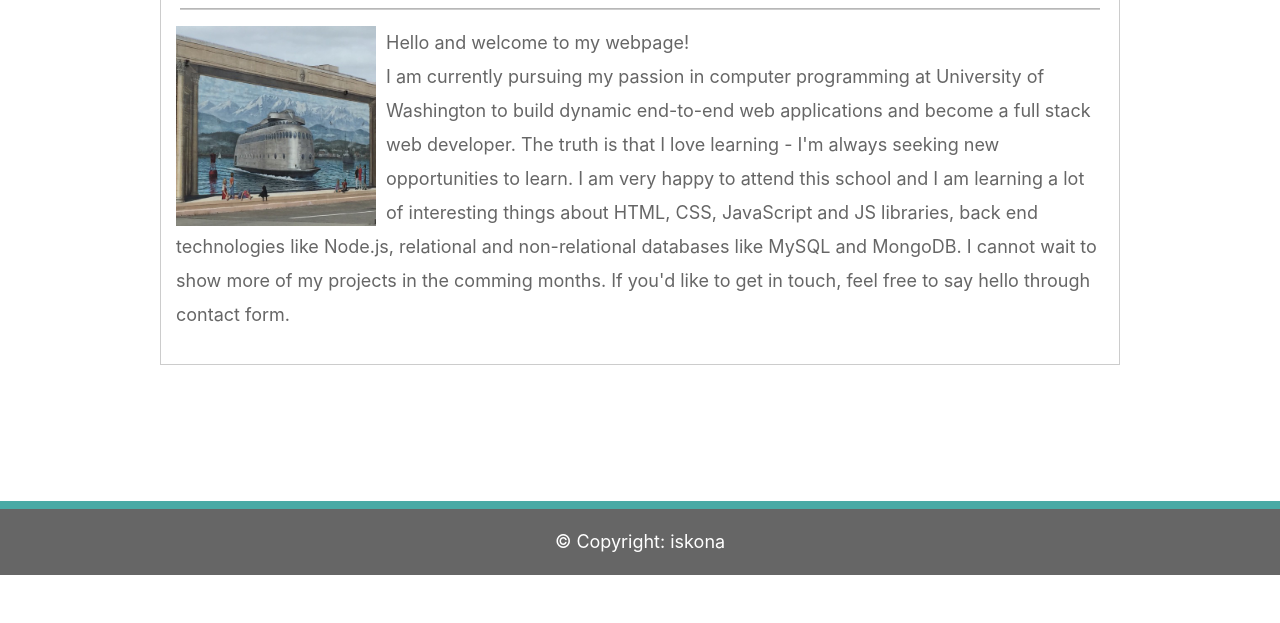
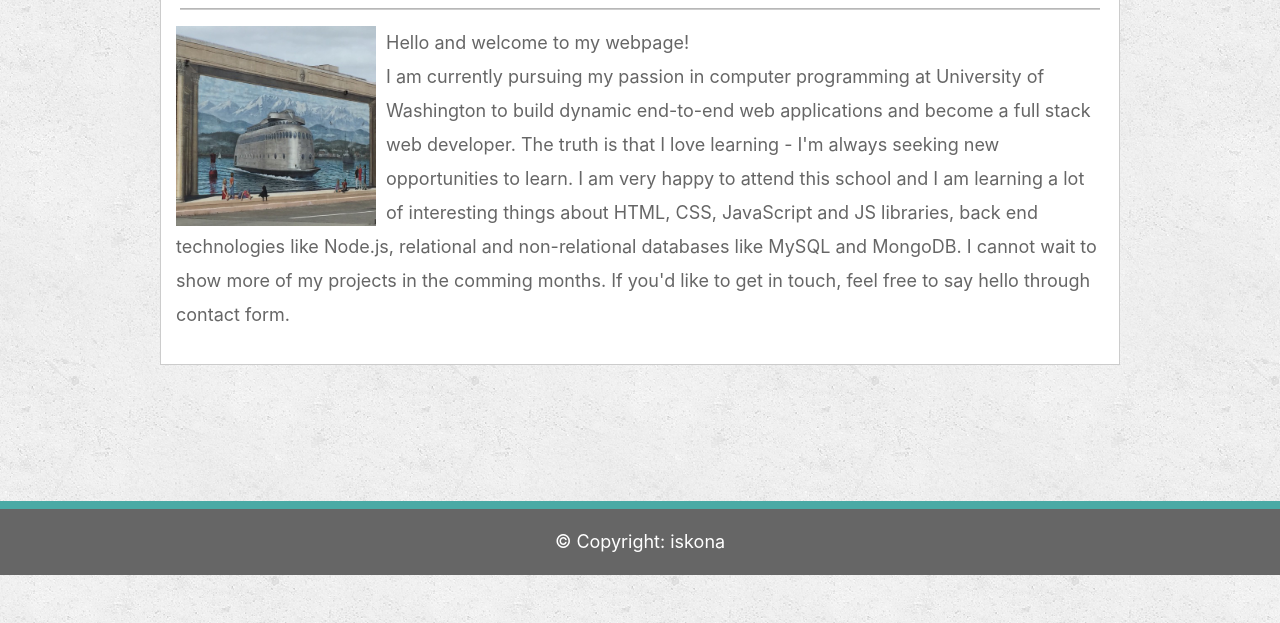
Before and after one commit to iskona/Responsive-Portfolio, a plain HTML site: page index.html in a window 1280 px wide. Shown: the part 177-800 px from the top of the page. Drawn offline with nearby package versions, Linux system fonts and the light colour scheme.

Commit message:
fixed background style

```diff
--- a/assets/css/style.css
+++ b/assets/css/style.css
@@ -1,6 +1,6 @@
 
 body {
-    background: url("assets/images/concrete_seamless.png") repeat fixed center;
+    background: url("../images/concrete_seamless.png") repeat fixed center;
     font-size: 18px;
     line-height: 34px;
 }
```
Also changed, not shown: 1 other file.
